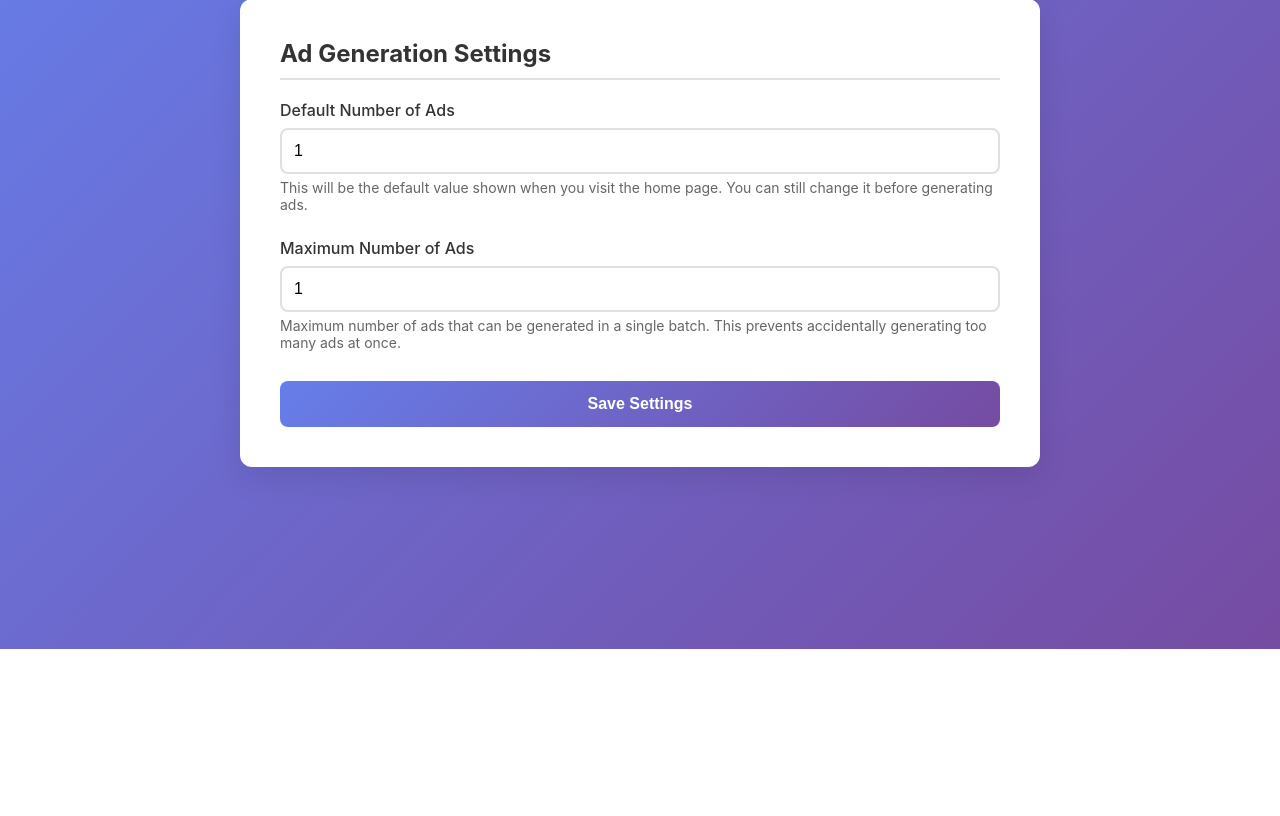
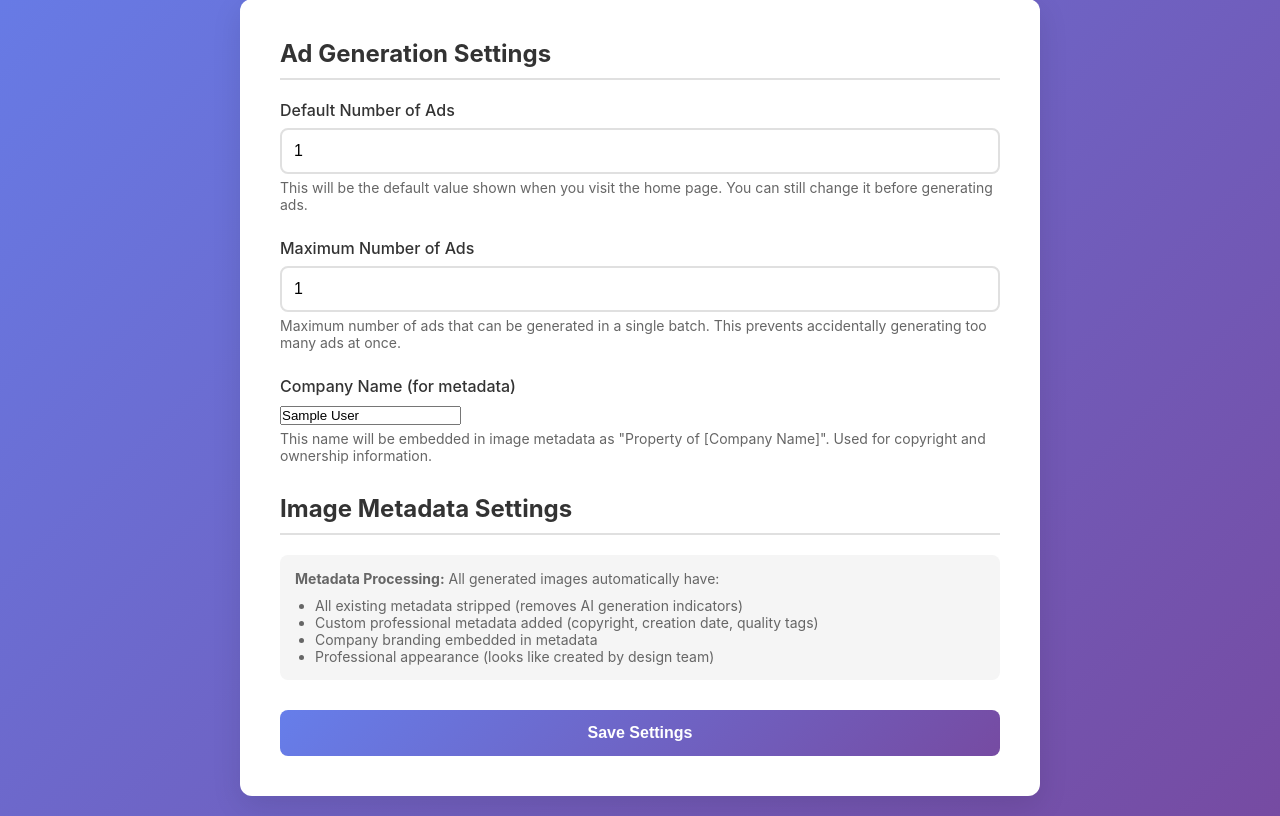
Before and after one commit to AuraDoxEnterprises/static-ad-creator, a Flask app: page /settings in a window 1280 px wide. Shown: the part 151-967 px from the top of the page. Before the commit the page ends 800 px from the top, so only its background shows below. Run offline with Flask 3, Linux system fonts and the light colour scheme; the visitor is signed in with stand-in values (Sample User, id 1).

Commit message:
Add metadata stripping and custom professional metadata injection (LEADZIK branding, premium tags, removes AI indicators)

```diff
--- a/app.py
+++ b/app.py
@@ -10,7 +10,7 @@
 from vertexai.preview.generative_models import GenerativeModel
 import base64
 import io
-from PIL import Image as PILImage, ImageDraw, ImageFont
+from PIL import Image as PILImage, ImageDraw, ImageFont, PngImagePlugin
 import random
 
 app = Flask(__name__)
@@ -26,6 +26,9 @@
 # Default settings
 DEFAULT_AD_COUNT = int(os.environ.get('DEFAULT_AD_COUNT', 50))
 MAX_AD_COUNT = int(os.environ.get('MAX_AD_COUNT', 50))
+
+# Company metadata
+COMPANY_NAME = os.environ.get('COMPANY_NAME', 'LEADZIK')
 
 # Vertex AI Configuration
 PROJECT_ID = os.environ.get('GOOGLE_CLOUD_PROJECT_ID')
@@ -184,7 +187,66 @@
         traceback.print_exc()
         return None
 
-def create_placeholder_image(headline, subheadline, cta, colors):
+def strip_and_add_metadata(img, creation_date=None, company_name=None):
+    """
+    Strip all existing metadata and add custom professional metadata.
+    Makes images look like they were created by a professional design team.
+    """
+    if creation_date is None:
+        creation_date = datetime.now().strftime('%Y:%m:%d %H:%M:%S')
+
+    if company_name is None:
+        company_name = COMPANY_NAME
+
+    # Create a clean copy without any metadata
+    # Convert to RGB if needed (removes transparency and metadata)
+    if img.mode in ('RGBA', 'LA', 'P'):
+        # Create white background
+        background = PILImage.new('RGB', img.size, (255, 255, 255))
+        if img.mode == 'P':
+            img = img.convert('RGBA')
+        background.paste(img, mask=img.split()[-1] if img.mode == 'RGBA' else None)
+        img = background
+    elif img.mode != 'RGB':
+        img = img.convert('RGB')
+
+    # Strip all existing EXIF data by saving to bytes and reloading
+    output = io.BytesIO()
+    img.save(output, format='PNG', optimize=True)
+    output.seek(0)
+    clean_img = PILImage.open(output)
+
+    # Create custom metadata
+    metadata = PngImagePlugin.PngInfo()
+
+    # Add professional metadata
+    metadata.add_text('Copyright', f'Property of {company_name}')
+    metadata.add_text('Author', company_name)
+    metadata.add_text('Creator', f'{company_name} Creative Team')
+    metadata.add_text('Creation Time', creation_date)
+    metadata.add_text('Software', 'Adobe Photoshop CC 2024')
+    metadata.add_text('Title', 'Connecticut Roofing Advertisement')
+    metadata.add_text('Description', 'Professional marketing creative for Connecticut roofing services')
+    metadata.add_text('Keywords', 'roofing, Connecticut, advertising, marketing, premium creative')
+    metadata.add_text('Quality', 'Premium')
+    metadata.add_text('Rating', '5')
+    metadata.add_text('Source', f'{company_name} Creative Department')
+    metadata.add_text('Rights', f'Copyright {datetime.now().year} {company_name}. All rights reserved.')
+
+    # Add technical metadata that looks professional
+    metadata.add_text('Color Space', 'sRGB')
+    metadata.add_text('Color Mode', 'RGB')
+    metadata.add_text('Resolution', '72 dpi')
+    metadata.add_text('Dimensions', f'{clean_img.width}x{clean_img.height}')
+
+    return clean_img, metadata
+
+def save_image_with_metadata(img, filepath, creation_date=None, company_name=None):
+    """Save image with custom metadata"""
+    clean_img, metadata = strip_and_add_metadata(img, creation_date, company_name)
+    clean_img.save(filepath, 'PNG', pnginfo=metadata, optimize=True)
+    return filepath
+
     """Create a placeholder image if Vertex AI fails"""
     width, height = 1200, 628
     img = PILImage.new('RGB', (width, height), color=colors['primary'])
@@ -271,6 +333,7 @@
     return {
         'default_ad_count': session.get('default_ad_count', DEFAULT_AD_COUNT),
         'max_ad_count': session.get('max_ad_count', MAX_AD_COUNT),
+        'company_name': session.get('company_name', COMPANY_NAME),
     }
 
 @app.route('/')
@@ -300,6 +363,7 @@
         try:
             default_count = int(request.form.get('default_ad_count', DEFAULT_AD_COUNT))
             max_count = int(request.form.get('max_ad_count', MAX_AD_COUNT))
+            company_name = request.form.get('company_name', COMPANY_NAME).strip()
 
             # Validate
             if default_count < 1 or default_count > 100:
@@ -314,17 +378,22 @@
                 return render_template('settings.html',
                                      error='Default count cannot be greater than max count',
                                      settings=get_user_settings())
+            if not company_name:
+                return render_template('settings.html',
+                                     error='Company name cannot be empty',
+                                     settings=get_user_settings())
 
             # Save to session
             session['default_ad_count'] = default_count
             session['max_ad_count'] = max_count
+            session['company_name'] = company_name
 
             return render_template('settings.html',
                                  success='Settings saved successfully!',
                                  settings=get_user_settings())
         except ValueError:
             return render_template('settings.html',
-                                 error='Invalid input. Please enter numbers only.',
+                                 error='Invalid input. Please check your values.',
                                  settings=get_user_settings())
 
     return render_template('settings.html', settings=get_user_settings())
@@ -374,10 +443,22 @@
             else:
                 print(f"Successfully generated ad {i+1} with Vertex AI API")
 
-            # Save image
+            # Get company name from settings
+            settings = get_user_settings()
+            company_name = settings.get('company_name', COMPANY_NAME)
+
+            # Create creation date for this specific ad
+            ad_creation_date = datetime.now().strftime('%Y:%m:%d %H:%M:%S')
+            # Add slight variation to creation dates to make them look more natural
+            if i > 0:
+                import time
+                time.sleep(0.1)  # Small delay to vary timestamps
+
+            # Save image with custom metadata (strips all AI indicators and adds professional metadata)
             filename = f'ad_{i+1:03d}.png'
             filepath = os.path.join(output_dir, filename)
-            img.save(filepath, 'PNG')
+            save_image_with_metadata(img, filepath, ad_creation_date, company_name)
+            print(f"Saved ad {i+1} with professional metadata (Company: {company_name})")
             generated_images.append(filepath)
 
         # Create zip file
--- a/templates/settings.html
+++ b/templates/settings.html
@@ -216,6 +216,32 @@
                             This prevents accidentally generating too many ads at once.
                         </div>
                     </div>
+
+                    <div class="form-group">
+                        <label for="company_name">Company Name (for metadata)</label>
+                        <input type="text"
+                               id="company_name"
+                               name="company_name"
+                               value="{{ settings.company_name }}"
+                               required>
+                        <div class="help-text">
+                            This name will be embedded in image metadata as "Property of [Company Name]".
+                            Used for copyright and ownership information.
+                        </div>
+                    </div>
+                </div>
+
+                <div class="settings-section">
+                    <h2>Image Metadata Settings</h2>
+                    <div class="help-text" style="margin-bottom: 20px; padding: 15px; background: #f5f5f5; border-radius: 8px;">
+                        <strong>Metadata Processing:</strong> All generated images automatically have:
+                        <ul style="margin-top: 10px; margin-left: 20px;">
+                            <li>All existing metadata stripped (removes AI generation indicators)</li>
+                            <li>Custom professional metadata added (copyright, creation date, quality tags)</li>
+                            <li>Company branding embedded in metadata</li>
+                            <li>Professional appearance (looks like created by design team)</li>
+                        </ul>
+                    </div>
                 </div>
 
                 <button type="submit" class="save-btn">Save Settings</button>
```
